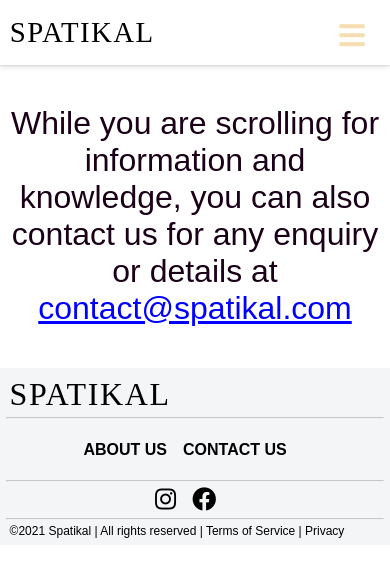
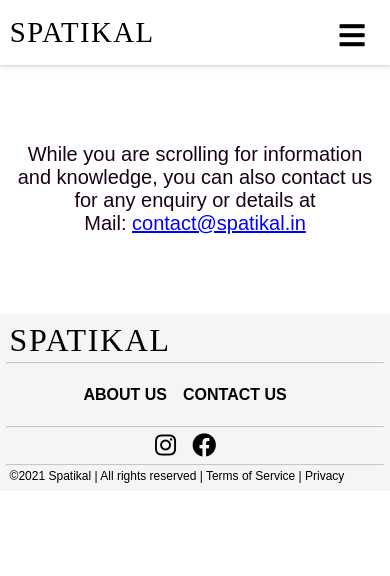
Before and after one commit to siddharthpatra/Spatikal, a React app: page /contact in a window 390 px wide. Shown: the top 576 px of the page. Built offline with nearby package versions, Linux system fonts and the light colour scheme; no server answers; a web font is replaced by a local one.

Commit message:
Testing 9.0

```diff
--- a/src/components/article/RelatedPost.jsx
+++ b/src/components/article/RelatedPost.jsx
@@ -62,7 +62,7 @@
       <>
         {!isEmpty(this.state.filtered) ? (
           <>
-            <h1>Related Posts</h1>
+            <h4>Related Posts</h4>
             <div className="displayFlex mobileGrid flexWrap">
               {this.state.filtered.map((article, index) => {
                 return (
--- a/src/components/footer/footer.jsx
+++ b/src/components/footer/footer.jsx
@@ -41,7 +41,7 @@
                             <i className="fab fa-linkedin"></i>
                         </div> */}
             <div className="column">
-              <a href="https://www.instagram.com/_spatikal">
+              <a href="https://www.instagram.com/_spatikal_">
                 <i className="fab fa-instagram"></i>
               </a>
             </div>
--- a/src/components/pages/contact.jsx
+++ b/src/components/pages/contact.jsx
@@ -7,12 +7,12 @@
       <p>
         <div className="contactContent">
           While you are scrolling for information and knowledge, you can also
-          contact us for any enquiry or details at <a href="mailto:contact@spatikal.com">contact@spatikal.com</a>
+          contact us for any enquiry or details at
+          <p>
+            Mail: <a href="mailto:contact@spatikal.in">contact@spatikal.in</a>
+          </p>
         </div>
       </p>
-
-
-
     </div>
   );
 }
--- a/src/resources/css/Navbar.css
+++ b/src/resources/css/Navbar.css
@@ -117,6 +117,6 @@
     right: 0;
     transform: translate(-100%, 60%);
     font-size: 1.8rem;
-    color: #f5deb3;
+    color: black;
   }
 }
--- a/src/resources/css/about.css
+++ b/src/resources/css/about.css
@@ -2,11 +2,11 @@
     font-weight: bold;
     text-align: left;
     padding-left: 5mm;
-    font-size: 30px;
+    font-size: 25px;
 }
 
 .aboutContent{
-    font-size: 25px;
+    font-size: 20px;
     text-align: left;
     padding-left: 8mm;
     padding-right: 8mm;
--- a/src/resources/css/contact.css
+++ b/src/resources/css/contact.css
@@ -1,6 +1,7 @@
 .contactContent {
-  padding-top: 10mm;
-  padding-bottom: 10mm;
+  padding-top: 20mm;
+  padding-bottom: 20mm;
+  font-size: 20px;
 }
 .contactContent a {
   color: blue;
--- a/src/resources/css/home.css
+++ b/src/resources/css/home.css
@@ -25,7 +25,8 @@
   width: 45%;
   float: right;
 }
-.column.second .row.end, .column.second .column {
+.column.second .row.end,
+.column.second .column {
   height: 199px;
   position: relative;
 }
@@ -49,7 +50,7 @@
 }
 .content {
   text-align: center;
-  font-family: 'Franklin Gothic Medium', 'Arial Narrow', Arial, sans-serif;
+  font-family: "Franklin Gothic Medium", "Arial Narrow", Arial, sans-serif;
   color: #000;
   font-size: 30px;
   line-height: 35px;
@@ -58,23 +59,21 @@
 .icon-text {
   font-size: 80px;
 }
-.catogeriesContent{
+.catogeriesContent {
   font-size: 20px;
-  color: #6EC1E4;
-  height: auto;
-
-}
-.catogeriesContent .column{
+  color: #6ec1e4;
   height: auto;
 }
-.fas{
+.catogeriesContent .column {
+  height: auto;
+}
+.fas {
   font-size: 80px;
 }
-.sectionTitle{
+.sectionTitle {
   text-transform: capitalize;
-
 }
-.sectionTitle{
+.sectionTitle {
   font-weight: bold;
   padding-top: 10mm;
 }
--- a/src/resources/css/mobile.css
+++ b/src/resources/css/mobile.css
@@ -46,7 +46,7 @@
     padding: 1%;
   }
   .fas {
-    font-size: 30px;
+    font-size: 40px;
     padding-left: 0;
     padding-right: 0;
   }
@@ -71,6 +71,22 @@
   .feedbackStarBox {
     width: 90% !important;
   }
+  .catogeriesContent {
+    font-size: 15px;
+    color: #6ec1e4;
+    height: auto;
+  }
+  .aboutTitle {
+    font: size 20px;
+  }
+
+  .aboutContent {
+    font-size: 15px;
+  }
+  .contactContent {
+
+    font-size: 15px;
+  }
 }
 @media only screen and (max-width: 800px) and (min-width: 601px) {
   .pages .tabOnly {
```
